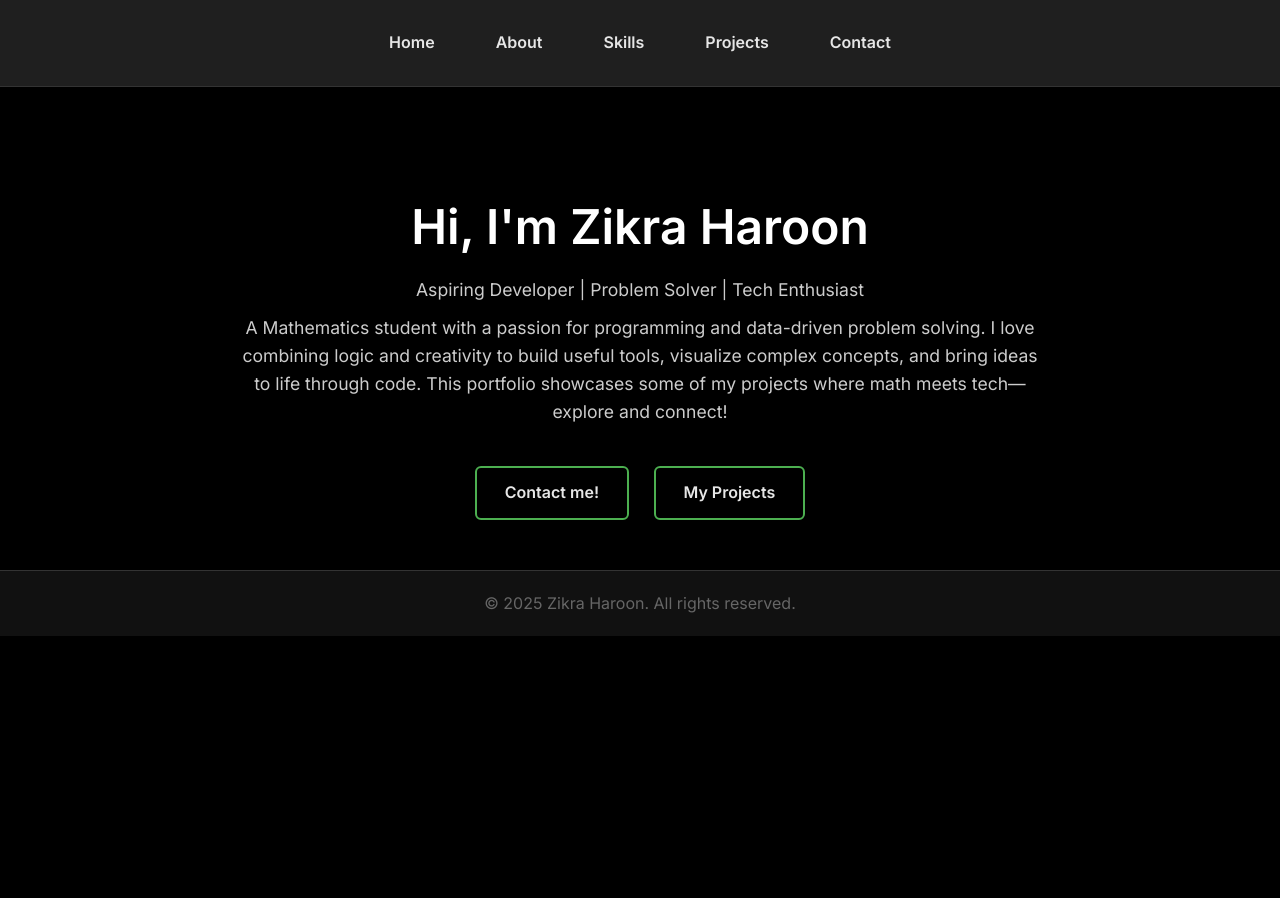
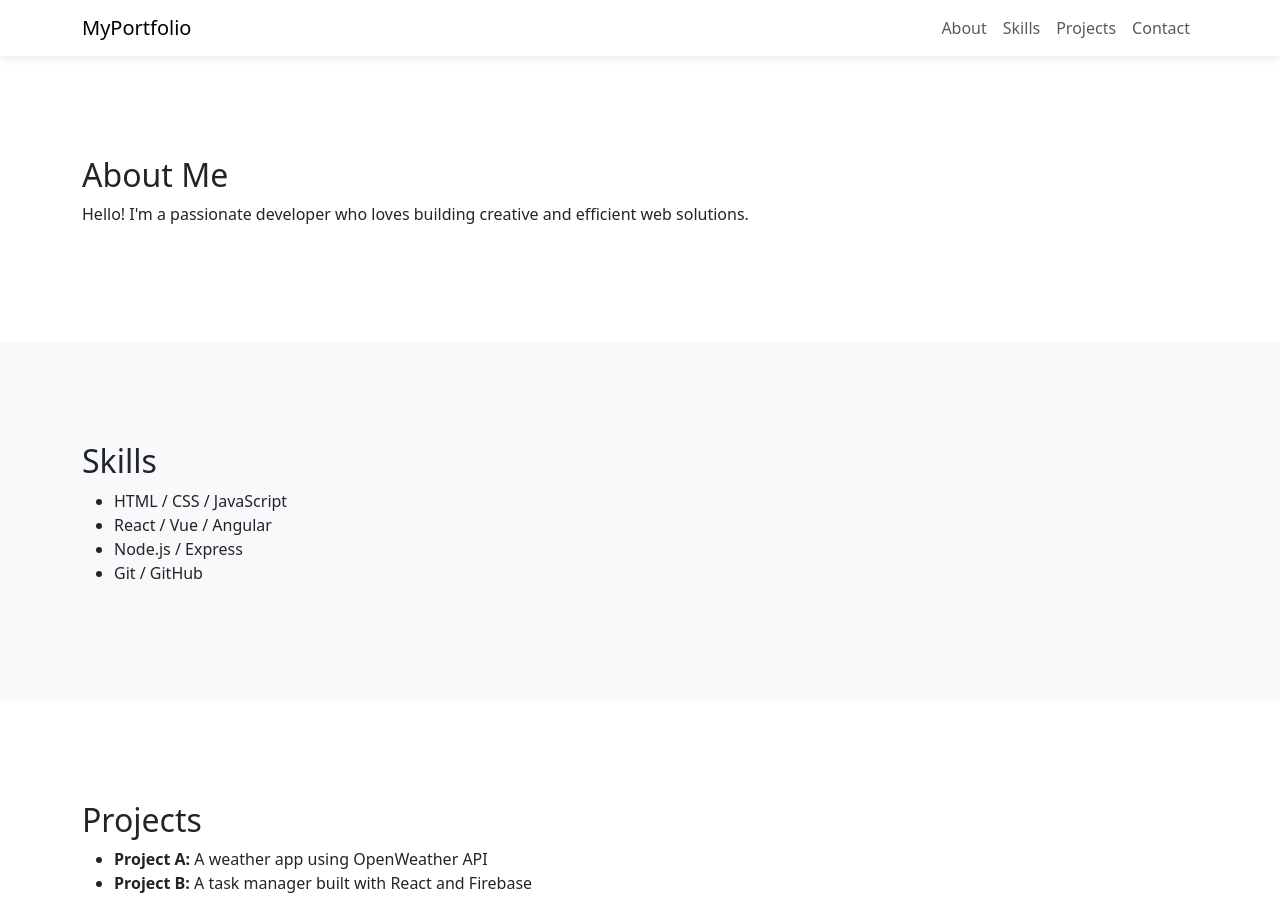
Before and after one commit to Zikra48/My-portfolio, a plain HTML site: page index.html in a window 1280 px wide. Shown: the top 898 px of the page. Before the commit the page ends 800 px from the top, so only its background shows below. Drawn offline with nearby package versions, Linux system fonts and the light colour scheme.

Commit message:
Added new files

```diff
--- a/index.html
+++ b/index.html
@@ -2,138 +2,99 @@
 <html lang="en">
 <head>
   <meta charset="UTF-8" />
-  <meta name="viewport" content="width=device-width, initial-scale=1.0"/>
-  <title>Zikra Haroon Portfolio</title>
+  <meta name="viewport" content="width=device-width, initial-scale=1.0" />
+  <title>My Portfolio</title>
+  <link href="https://cdn.jsdelivr.net/npm/bootstrap@5.3.0/dist/css/bootstrap.min.css" rel="stylesheet" />
+  <link href="https://unpkg.com/aos@2.3.1/dist/aos.css" rel="stylesheet" />
+  <script src="https://kit.fontawesome.com/a076d05399.js" crossorigin="anonymous"></script>
   <style>
-    @import url('https://fonts.googleapis.com/css2?family=Inter:wght@400;600&display=swap');
-
-    :root {
-      --background: #000000;
-      --text: #e6e6e6;
-      --primary: #1f1f1f;
-      --highlight: #2a2a2a;
-      --accent: #4caf50;
-      --link-hover: #5f5f5f;
+    html {
+      scroll-behavior: smooth;
     }
-
-    body {
-      margin: 0;
-      font-family: 'Inter', sans-serif;
-      background-color: var(--background);
-      color: var(--text);
-      line-height: 1.6;
+    section {
+      padding: 100px 0;
     }
-
     nav {
-      background-color: var(--primary);
-      padding: 20px;
-      display: flex;
-      justify-content: center;
-      gap: 25px;
-      border-bottom: 1px solid #333;
+      position: fixed;
+      width: 100%;
+      top: 0;
+      background: white;
+      z-index: 1000;
+      box-shadow: 0 2px 10px rgba(0,0,0,0.1);
     }
-
-    nav a {
-      color: var(--text);
-      text-decoration: none;
-      font-weight: 600;
-      padding: 10px 18px;
-      border-radius: 4px;
-      transition: background 0.3s;
+    .nav-link {
+      cursor: pointer;
     }
-
-    nav a:hover {
-      background-color: var(--highlight);
-    }
-
-    header {
-      text-align: center;
-      padding: 70px 20px 40px;
-    }
-
-    header h1 {
-      font-size: 3em;
-      color: white;
-      margin-bottom: 10px;
-    }
-
-    header p {
-      font-size: 1.1em;
-      max-width: 800px;
-      margin: 10px auto;
-      color: #ccc;
-    }
-
-    .buttons {
-      margin-top: 30px;
-    }
-
-    .btn {
-      display: inline-block;
-      margin: 10px;
-      padding: 12px 28px;
-      background-color: transparent;
-      color: var(--text);
-      border: 2px solid var(--accent);
-      border-radius: 6px;
-      text-decoration: none;
-      font-size: 1em;
-      font-weight: 600;
-      transition: all 0.3s;
-    }
-
-    .btn:hover {
-      background-color: var(--accent);
-      color: #000;
-    }
-
-    footer {
-      text-align: center;
-      padding: 20px;
-      color: #666;
-      background-color: #111;
-      border-top: 1px solid #333;
-    }
-
-    @media (max-width: 700px) {
-      nav {
-        flex-direction: column;
-        gap: 10px;
-      }
-
-      header h1 {
-        font-size: 2.2em;
-      }
-
-      .btn {
-        width: 80%;
-      }
+    footer a {
+      margin: 0 10px;
+      font-size: 1.5rem;
     }
   </style>
 </head>
 <body>
-
-  <nav>
-    <a href="index.html">Home</a>
-    <a href="about.html">About</a>
-    <a href="skills.html">Skills</a>
-    <a href="projects.html">Projects</a>
-    <a href="contact.html">Contact</a>
+  <!-- Navbar -->
+  <nav class="navbar navbar-expand-lg navbar-light">
+    <div class="container">
+      <a class="navbar-brand" href="#">MyPortfolio</a>
+      <div class="collapse navbar-collapse">
+        <ul class="navbar-nav ms-auto">
+          <li class="nav-item"><a class="nav-link" href="#about">About</a></li>
+          <li class="nav-item"><a class="nav-link" href="#skills">Skills</a></li>
+          <li class="nav-item"><a class="nav-link" href="#projects">Projects</a></li>
+          <li class="nav-item"><a class="nav-link" href="#contact">Contact</a></li>
+        </ul>
+      </div>
+    </div>
   </nav>
 
-  <header>
-    <h1>Hi, I'm Zikra Haroon</h1>
-    <p>Aspiring Developer | Problem Solver | Tech Enthusiast</p>
-    <p>A Mathematics student with a passion for programming and data-driven problem solving. I love combining logic and creativity to build useful tools, visualize complex concepts, and bring ideas to life through code. This portfolio showcases some of my projects where math meets tech—explore and connect!</p>
-    <div class="buttons">
-      <a class="btn" href="contact.html">Contact me!</a>
-      <a class="btn" href="projects.html">My Projects</a>
+  <!-- About Section -->
+  <section id="about" class="container" data-aos="fade-up">
+    <h2>About Me</h2>
+    <p>Hello! I'm a passionate developer who loves building creative and efficient web solutions.</p>
+  </section>
+
+  <!-- Skills Section -->
+  <section id="skills" class="bg-light" data-aos="fade-up">
+    <div class="container">
+      <h2>Skills</h2>
+      <ul>
+        <li>HTML / CSS / JavaScript</li>
+        <li>React / Vue / Angular</li>
+        <li>Node.js / Express</li>
+        <li>Git / GitHub</li>
+      </ul>
     </div>
-  </header>
+  </section>
 
-  <footer>
-    &copy; 2025 Zikra Haroon. All rights reserved.
-  </footer>
+  <!-- Projects Section -->
+  <section id="projects" data-aos="fade-up">
+    <div class="container">
+      <h2>Projects</h2>
+      <ul>
+        <li><strong>Project A:</strong> A weather app using OpenWeather API</li>
+        <li><strong>Project B:</strong> A task manager built with React and Firebase</li>
+      </ul>
+    </div>
+  </section>
 
+  <!-- Contact Section -->
+  <section id="contact" class="bg-light" data-aos="fade-up">
+    <div class="container text-center">
+      <h2>Contact</h2>
+      <p>Email: yourname@gmail.com</p>
+      <footer>
+        <a href="https://github.com/Zikra48" target="_blank"><i class="fab fa-github"></i></a>
+        <a href="https://www.linkedin.com/in/zikra-haroon-a5ab5b2b7" target="_blank"><i class="fab fa-linkedin"></i></a>
+        <a href="zikraharoon248@gmail.com"><i class="fas fa-envelope"></i></a>
+      </footer>
+    </div>
+  </section>
+
+  <!-- Scripts -->
+  <script src="https://cdn.jsdelivr.net/npm/bootstrap@5.3.0/dist/js/bootstrap.bundle.min.js"></script>
+  <script src="https://unpkg.com/aos@2.3.1/dist/aos.js"></script>
+  <script>
+    AOS.init();
+  </script>
 </body>
 </html>
```
Also changed, not shown: about.html (deleted, +0 -11 lines), contact.html (deleted, +0 -9 lines), projects.html (deleted, +0 -21 lines), skills.html (deleted, +0 -11 lines).
